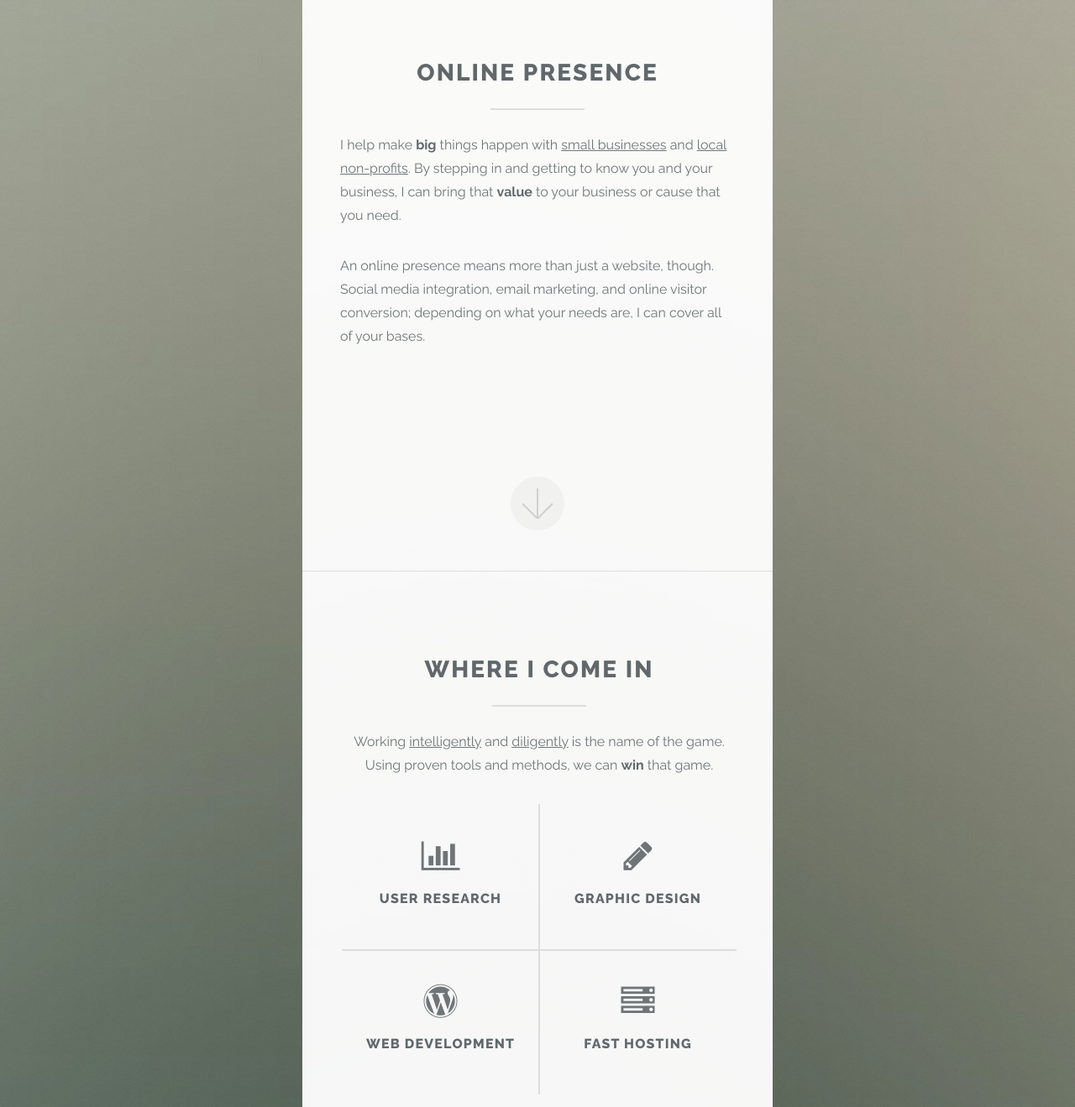
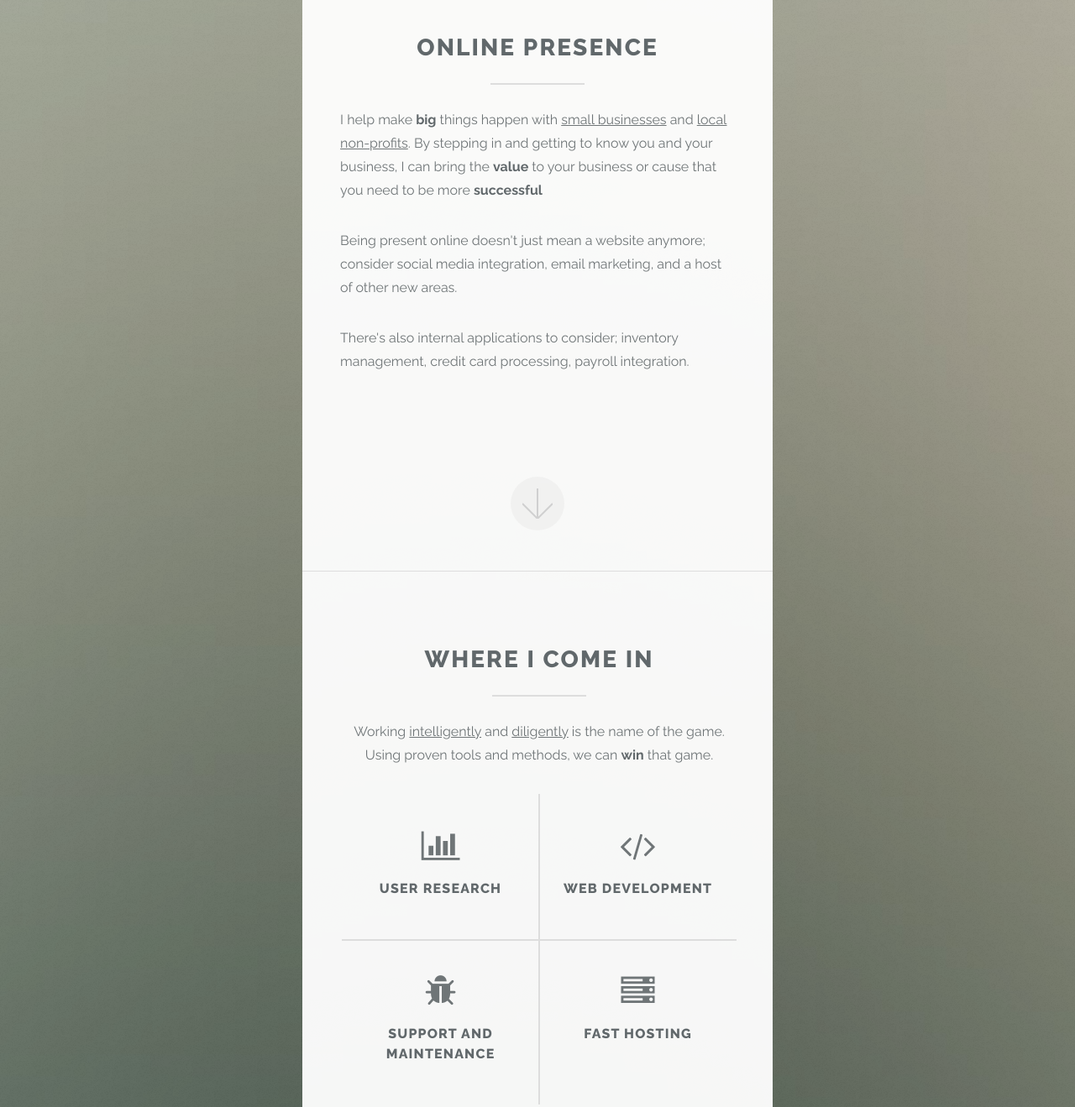
Before and after one commit to timmaybrown/thenullbyte.org, a plain HTML site: page index.html in a window 1280 px wide. Shown: the part 920-2239 px from the top of the page at 84% size. Drawn offline with Linux system fonts and the light colour scheme.

Commit message:
changed some things

```diff
--- a/index.html
+++ b/index.html
@@ -59,8 +59,9 @@
             <header class="major">
               <h2>Online Presence</h2>
             </header>
-            <p>I help make <b>big</b> things happen with <u>small businesses</u> and <u>local non-profits</u>. By stepping in and getting to know you and your business, I can bring that <b>value</b> to your business or cause that you need.</p>
-            <p>An online presence means more than just a website, though. Social media integration, email marketing, and online visitor conversion; depending on what your needs are, I can cover all of your bases.</p>
+            <p>I help make <b>big</b> things happen with <u>small businesses</u> and <u>local non-profits</u>. By stepping in and getting to know you and your business, I can bring the <b>value</b> to your business or cause that you need to be more <b>successful</b></p>
+            <p>Being present online doesn't just mean a website anymore; consider social media integration, email marketing, and a host of other new areas.</p>
+            <p>There's also internal applications to consider; inventory management, credit card processing, payroll integration.</p>
           </div>
           <a href="#two" class="goto-next scrolly">Next</a>
         </div>
@@ -80,12 +81,12 @@
                 <h3>User Research</h3>
               </li>
               <li>
-                <span class="icon major fa-pencil"></span>
-                <h3>Graphic Design</h3>
+                <span class="icon major fa-code"></span>
+                <h3>Web Development</h3>
               </li>
               <li>
-                <span class="icon major fa-wordpress"></span>
-                <h3>Web Development</h3>
+                <span class="icon major fa-bug"></span>
+                <h3>Support and Maintenance</h3>
               </li>
               <li>
                 <span class="icon major fa-server"></span>
```
